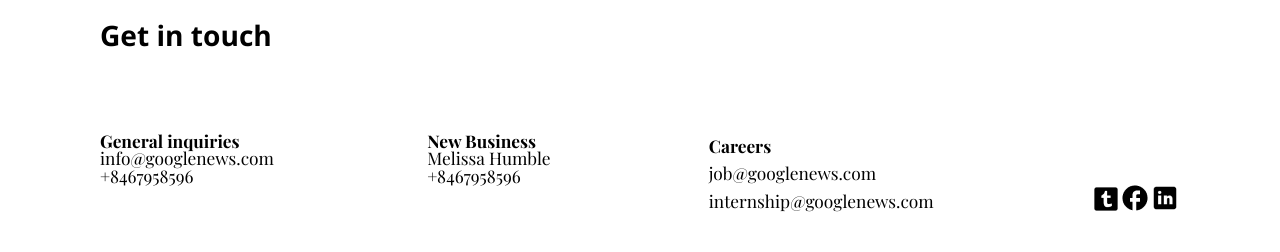
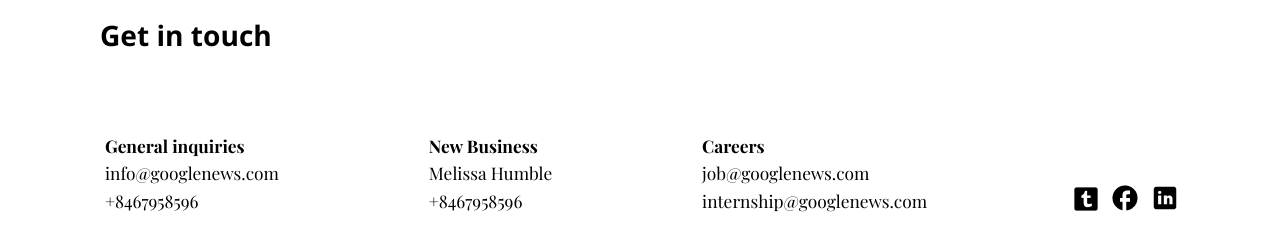
Before and after one commit to isacolander/Grupp1koda, a plain HTML site: page contact.html in a window 1280 px wide. Shown: the part 520-772 px from the top of the page. Drawn offline with nearby package versions, Linux system fonts and the light colour scheme; no server answers; grey boxes are pictures that could not be loaded; a script that the page names is missing.

Commit message:
Contact sidan ändringar

```diff
--- a/assets/css/sass/style.scss
+++ b/assets/css/sass/style.scss
@@ -93,22 +93,38 @@ body {
     justify-content: space-between;
     padding:40px;
     width:1080px;
+
     .col1,.col2,.col3{
       display:flex;
       flex-direction: column;
       justify-content: flex-start;
     }
 
+    .col1 > h3{
+      margin:5px;
+    }
+
+    .col2 > h3{
+      margin:5px;
+    }
+
     .col3 > h3{
       margin:5px;
     }
-
-
 
     .linksbox{
       display:flex;
       justify-content: flex-end;
       align-items: flex-end;
+      gap:10px;
+      transition: transform .3s ease-out;
+      a:hover{
+        transform: scale(120%);
+      }
+    }
+
+    a:hover{
+
     }
   }
 }
--- a/contact.html
+++ b/contact.html
@@ -67,18 +67,18 @@
 
       <section class="get-in-touch--columns">
         <div class="col1">
-          <b>General inquiries</b>
-          info@googlenews.com <br>
-          +8467958596
+        <h3> <b> General inquiries</b> </h3>
+        <h3> info@googlenews.com </h3>
+        <h3> +8467958596 </h3>
         </div>
         <div class="col2">
-          <b>New Business</b>
-          Melissa Humble <br>
-          +8467958596
+          <h3><b>New Business</b>
+          <h3>Melissa Humble </h3>
+          <h3>+8467958596 </h3>
         </div>
         <div class="col3">
           <h3><b>Careers</b></h3>
-          <h3>job@googlenews.com <br>
+          <h3>job@googlenews.com </h3>
           <h3>internship@googlenews.com </h3>
         </div>
         <section class="linksbox">
```
Also changed, not shown: assets/css/style.css, 1 other file.
